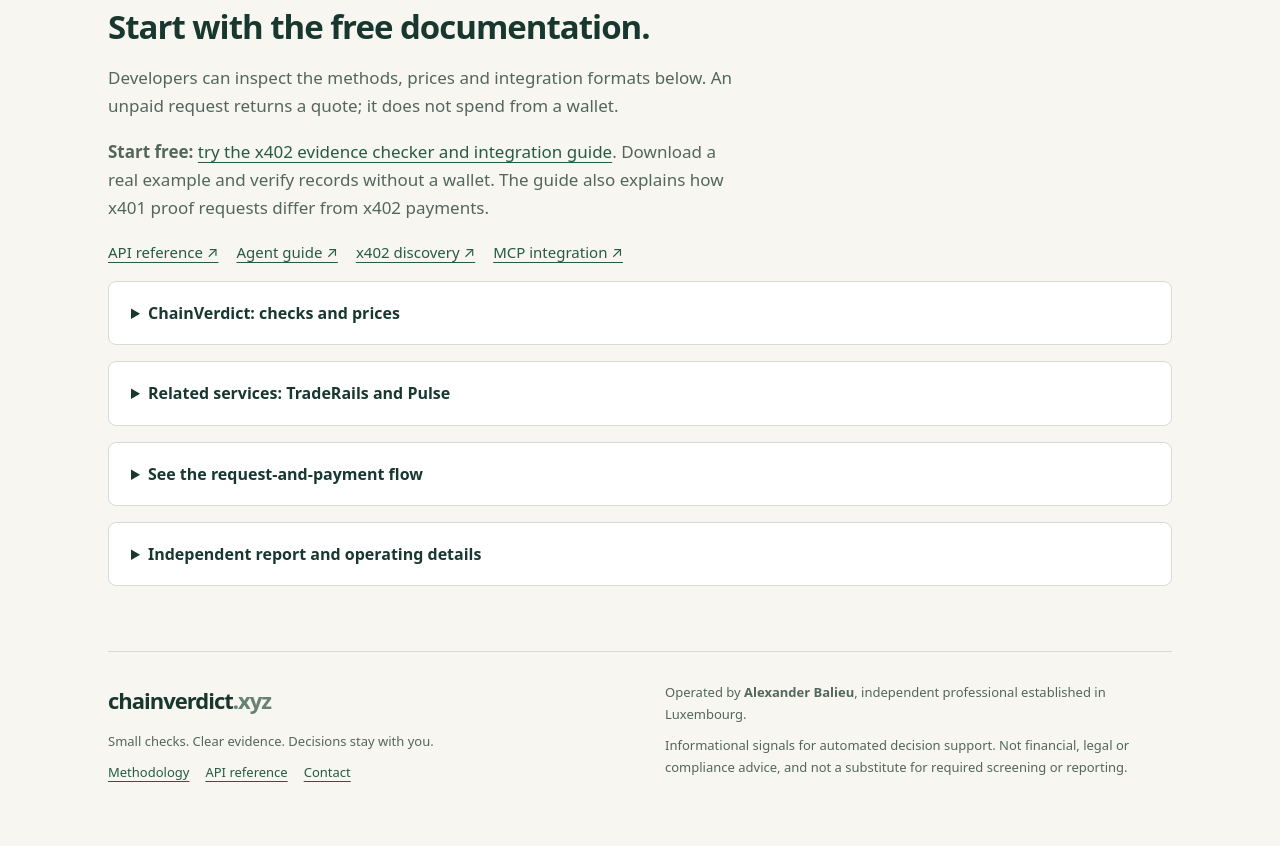
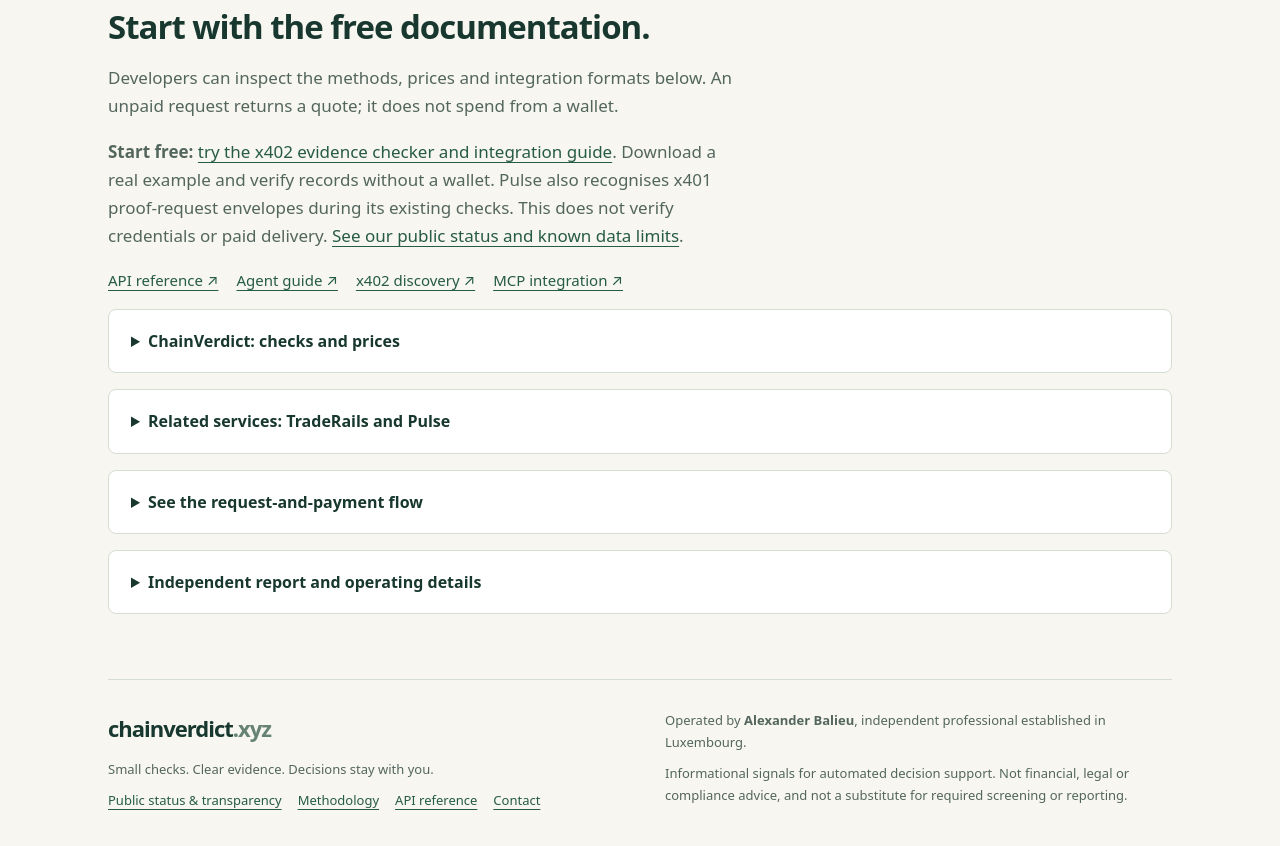
Before and after one commit to alexanderbalieu-connections/chainverdict, a website: page src/landing.html in a window 1280 px wide. Shown: the part 2760-3606 px from the top of the page. Drawn offline with Linux system fonts and the light colour scheme.

Commit message:
Link public transparency and clarify x401 observation scope

```diff
--- a/src/landing.html
+++ b/src/landing.html
@@ -34,7 +34,7 @@
 <section id="evidence"><div class="split"><div><p class="eyebrow">Evidence, with boundaries</p><h2>Useful facts.<br>No blanket “safe” stamp.</h2><p class="intro">A checksum can show that a number is correctly formed. It cannot show that an account exists. A signature can show that a response has not been altered. It cannot make the answer true.</p><p class="intro">Every check explains its method and limits. You can <a href="/v1/methodology">read the methodology</a> or <a href="https://pulse.chainverdict.xyz/verify">verify a signed response</a> without paying.</p></div><div><div class="fact"><strong>Repeatable checks</strong><span>Named rules and data sources, rather than an unexplained opinion.</span></div><div class="fact"><strong>Freshness included</strong><span>See when the information was observed. Cached data can become stale.</span></div><div class="fact"><strong>Limitations included</strong><span>A result is informational. It is not financial advice, a security audit or a compliance approval.</span></div></div></div>
 <div class="limits"><p><strong>Current limitation: historical Pulse archive.</strong> Records for 56 days between 7 August and 1 October 2026 do not match their stored fingerprints. This history remains disclosed as unverifiable; acknowledging it does not repair it. <a href="https://pulse.chainverdict.xyz/v1/archive/integrity">Read the live integrity report ↗</a></p><p>Automatic purchases that refreshed our own attestations are off. Check the date on any cached attestation before using it.</p></div></section>
 <section id="developers"><p class="eyebrow">For builders</p><h2>Start with the free documentation.</h2><p class="intro">Developers can inspect the methods, prices and integration formats below. An unpaid request returns a quote; it does not spend from a wallet.</p>
-<p class="intro"><strong>Start free:</strong> <a href="https://pulse.chainverdict.xyz/evidence.html">try the x402 evidence checker and integration guide</a>. Download a real example and verify records without a wallet. The guide also explains how x401 proof requests differ from x402 payments.</p>
+<p class="intro"><strong>Start free:</strong> <a href="https://pulse.chainverdict.xyz/evidence.html">try the x402 evidence checker and integration guide</a>. Download a real example and verify records without a wallet. Pulse also recognises x401 proof-request envelopes during its existing checks. This does not verify credentials or paid delivery. <a href="https://pulse.chainverdict.xyz/status.html">See our public status and known data limits</a>.</p>
 <div class="dev-links"><a href="/openapi.json">API reference ↗</a><a href="/llms.txt">Agent guide ↗</a><a href="/.well-known/x402.json">x402 discovery ↗</a><a href="https://smithery.ai/servers/alexander-balieu/chainverdict">MCP integration ↗</a></div>
 <details id="rates"><summary>ChainVerdict: checks and prices</summary><div class="detail-body"><p class="small">Per request, in USDC. The live 402 quote is the authority.</p><div class="table-wrap"><table>
     <tr><th>ENDPOINT</th><th>WHAT YOU GET</th><th>PRICE</th></tr>
@@ -85,5 +85,5 @@
 ← Result, sources, freshness and limitations</pre><p class="small">A successful response and a valid signature do not establish that a token is safe. Consult the <a href="/openapi.json">API reference</a> for input formats.</p></div></details>
 <details><summary>Independent report and operating details</summary><div class="detail-body"><p><a href="https://cairnwake.com/r/0dc13f40.html">Independent conformance report (Cairn, 4 Sep 2026)</a>. Their record, not ours. A dated report is not a certification of the current service or its answers.</p><p><a href="https://pulse.chainverdict.xyz/v1/selfcheck">Portfolio checks</a> · <a href="/health">Service status</a> · <a href="https://pulse.chainverdict.xyz/v1/datasets/manifest">Archive description</a></p></div></details>
 </section></main>
-<footer class="footer"><div><a class="brand" href="/">chainverdict<span>.xyz</span></a><p style="margin-top:12px">Small checks. Clear evidence. Decisions stay with you.</p><div class="footer-links"><a href="/v1/methodology">Methodology</a><a href="/openapi.json">API reference</a><a href="mailto:contact@chainverdict.xyz">Contact</a></div></div><div><p>Operated by <strong>Alexander Balieu</strong>, independent professional established in Luxembourg.</p><p>Informational signals for automated decision support. Not financial, legal or compliance advice, and not a substitute for required screening or reporting.</p></div></footer>
+<footer class="footer"><div><a class="brand" href="/">chainverdict<span>.xyz</span></a><p style="margin-top:12px">Small checks. Clear evidence. Decisions stay with you.</p><div class="footer-links"><a href="https://pulse.chainverdict.xyz/status.html">Public status &amp; transparency</a><a href="/v1/methodology">Methodology</a><a href="/openapi.json">API reference</a><a href="mailto:contact@chainverdict.xyz">Contact</a></div></div><div><p>Operated by <strong>Alexander Balieu</strong>, independent professional established in Luxembourg.</p><p>Informational signals for automated decision support. Not financial, legal or compliance advice, and not a substitute for required screening or reporting.</p></div></footer>
 </div></body></html>
```
